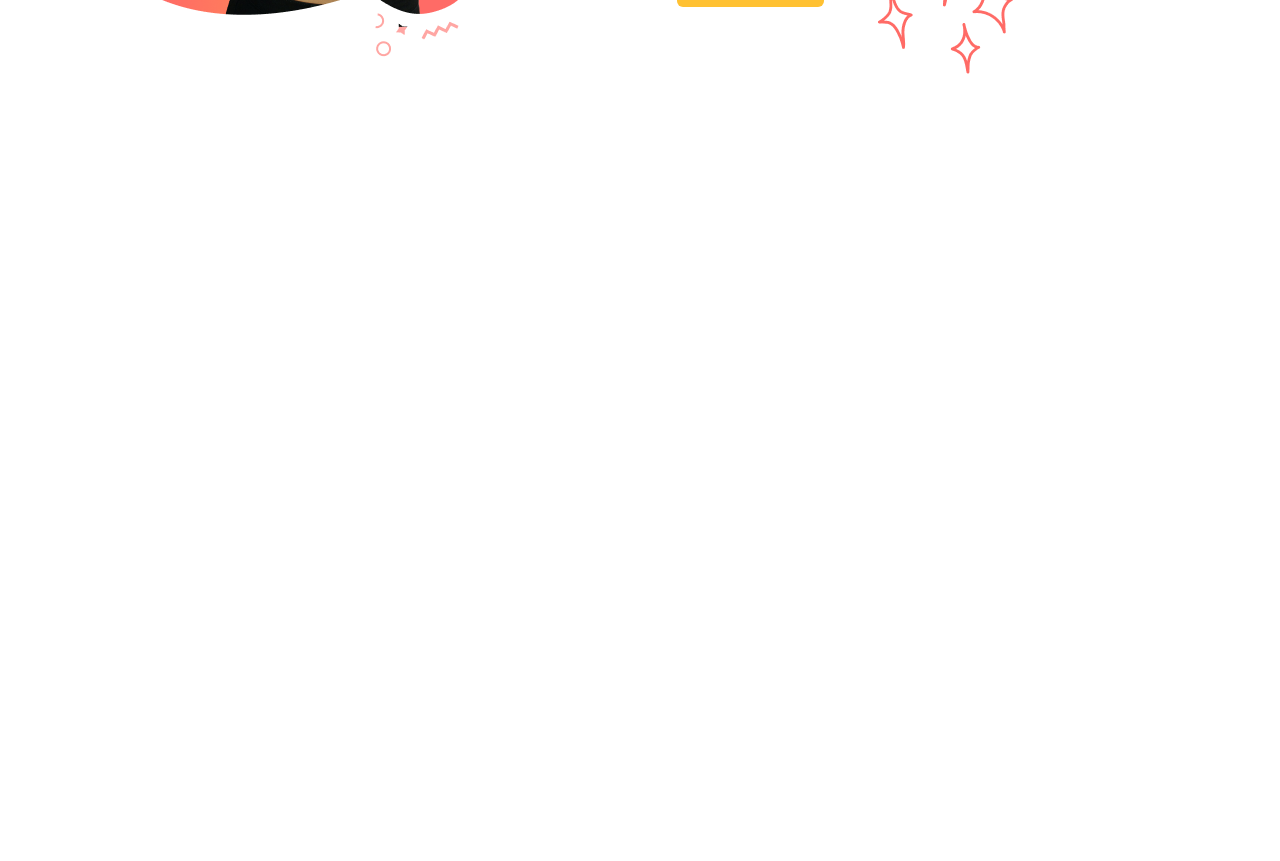
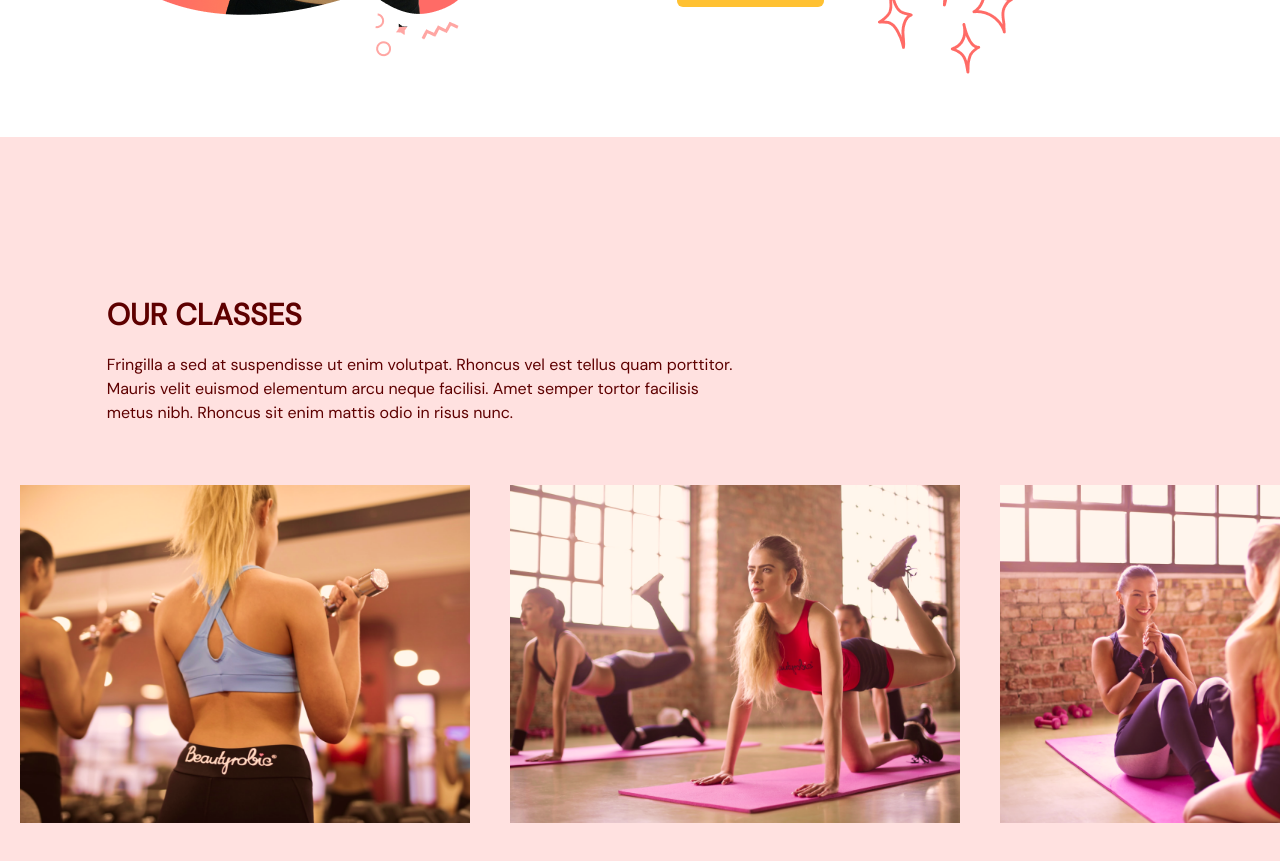
Before and after one commit to hibamroum/gym-website, a React (Vite) app: page / in a window 1280 px wide. Shown: the part 1960-2821 px from the top of the page. Before the commit the page ends 2097 px from the top, so only its background shows below. Built offline with nearby package versions, Linux system fonts and the light colour scheme.

Commit message:
Our Classes Page

```diff
--- a/src/App.tsx
+++ b/src/App.tsx
@@ -3,6 +3,7 @@
 import Benefits from "./scenes/Benefits/index";
 import Navbar from "./scenes/Navbar/index";
 import Home from "./scenes/Home/index";
+import OurClasses from "./scenes/OurClasses/index";
 import { useEffect, useState } from "react";
 import { SelectedPage } from "./shared/types";
 
@@ -40,6 +41,7 @@
       {/*set Selected page is needed to allow navigation to different pages on click */}
       <Home setSelectedPage={setSelectedPage} />
       <Benefits setSelectedPage={setSelectedPage} />
+      <OurClasses setSelectedPage={setSelectedPage} />
     </div>
   );
 }
--- /dev/null
+++ b/src/scenes/OurClasses/Class.tsx
@@ -0,0 +1,29 @@
+type Props = {
+  name: string;
+  description?: string;
+  image: string;
+};
+
+{
+  /*Styles for Text Div */
+}
+const overlayStyles = `p-5 absolute z-30 flex h-[350px] w-[450px] flex-col items-center justify-center whitespace-normal bg-primary-500 text-center
+text-wite opacity-0 transition duration-500 hover:opacity-90`;
+const Class = ({ name, description, image }: Props) => {
+  {
+    /*SINCE WE ARE IN A LIST ELEMENT */
+  }
+  return (
+    //PER ELEMENT
+    <li className="relative mx-5 inline-block h-[380px] w-[450px]">
+      {/*this will be on top of image */}
+      <div className={overlayStyles}>
+        <p className="text-2xl">{name}</p>
+        <p className="mt-5">{description}</p>
+      </div>
+      <img src={image} alt={`image-`} />
+    </li>
+  );
+};
+
+export default Class;
--- /dev/null
+++ b/src/scenes/OurClasses/index.tsx
@@ -0,0 +1,94 @@
+import { ClassType, SelectedPage } from "../../shared/types";
+
+import image1 from "../../assets/image1.png";
+import image2 from "../../assets/image2.png";
+import image3 from "../../assets/image3.png";
+import image4 from "../../assets/image4.png";
+import image5 from "../../assets/image5.png";
+import image6 from "../../assets/image6.png";
+import { motion } from "framer-motion";
+import HText from "../../shared/HText";
+import Class from "./Class";
+
+type Props = {
+  setSelectedPage: (value: SelectedPage) => void;
+};
+
+const classes: Array<ClassType> = [
+  {
+    name: "Weight Training Classes",
+    description: "",
+    image: image1,
+  },
+  {
+    name: "Yoga Classes",
+    description: "",
+    image: image2,
+  },
+  {
+    name: "Ab Core Classes",
+    description: "",
+    image: image3,
+  },
+  {
+    name: "Adventure Classes",
+    description: "",
+    image: image4,
+  },
+  {
+    name: "Fitness Classes",
+    description: "",
+    image: image5,
+  },
+  {
+    name: "Training Classes",
+    description: "",
+    image: image6,
+  },
+];
+
+const OurClasses = ({ setSelectedPage }: Props) => {
+  return (
+    <section className="w-full bg-primary-100 py-40" id="ourclasses">
+      <motion.div
+        onViewportEnter={() => setSelectedPage(SelectedPage.OurClasses)}
+      >
+        <motion.div
+          className="mx-auto w-5/6"
+          initial="hidden"
+          whileInView="visible"
+          viewport={{ once: true, amount: 0.5 }}
+          transition={{ delay: 0.2, duration: 0.5 }}
+          variants={{
+            hidden: { opacity: 0, x: -50 },
+            visible: { opacity: 1, x: 0 },
+          }}
+        >
+          <div className="md:w-3/5">
+            <HText>OUR CLASSES</HText>
+            <p className="py-5">
+              Fringilla a sed at suspendisse ut enim volutpat. Rhoncus vel est
+              tellus quam porttitor. Mauris velit euismod elementum arcu neque
+              facilisi. Amet semper tortor facilisis metus nibh. Rhoncus sit
+              enim mattis odio in risus nunc.
+            </p>
+          </div>
+        </motion.div>
+        <div className="mt-10 h-[350px] w-full overflow-x-auto overflow-y-hidden">
+          <ul className="w-[2800px] whitespace-nowrap">
+            {classes.map((item: ClassType, index) => (
+              <Class
+                key={`item.name-${index}`}
+                name={item.name}
+                description={item.description}
+                image={item.image}
+              />
+            ))}
+          </ul>
+        </div>
+      </motion.div>
+    </section>
+  );
+};
+
+export default OurClasses;
--- a/src/shared/types.ts
+++ b/src/shared/types.ts
@@ -11,3 +11,9 @@
     title:string,
     description:string;
 }
+
+export interface ClassType{
+    name:string,
+    description?:string,//description will be optional
+    image:string
+}
```
